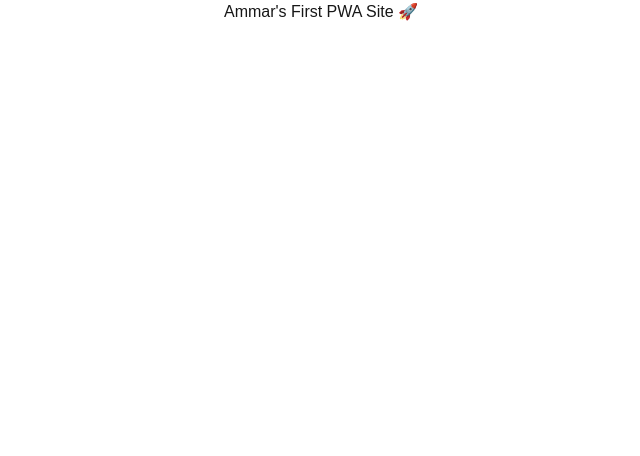
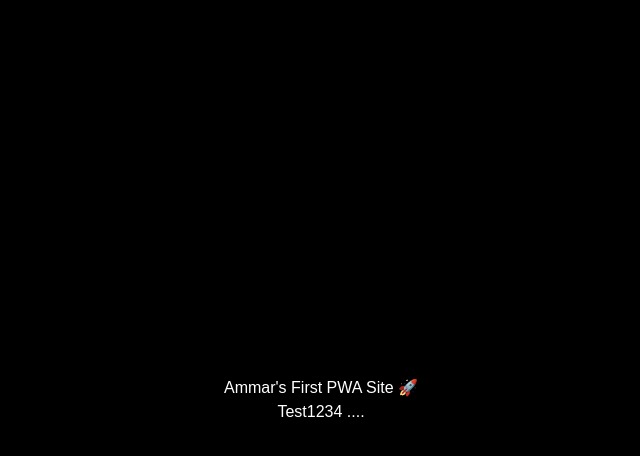
Before and after one commit to MuhammadAmmarAtique/Nextjs-PWA-Demo, a Next.js app: page / in a window 1280 px wide. Shown: the top 456 px of the page, without its empty margins (319-959 px from the left). Built offline with nearby package versions, Linux system fonts and the light colour scheme.

Commit message:
minor changes

```diff
--- a/src/app/page.tsx
+++ b/src/app/page.tsx
@@ -1,7 +1,18 @@
 export default function Home() {
   return (
-    <>
-      <h5 style={{ textAlign: "center" }}>Ammar's First PWA Site 🚀</h5>
-    </>
+    <div
+      style={{
+        backgroundColor: "black",
+        color: "white",
+        height: "100vh",
+        display: "flex",
+        flexDirection:"column",
+        justifyContent: "center",
+        alignItems: "center",
+      }}
+    >
+      <h5>Ammar's First PWA Site 🚀</h5>
+      <p>Test1234 ....</p>
+    </div>
   );
 }
```
